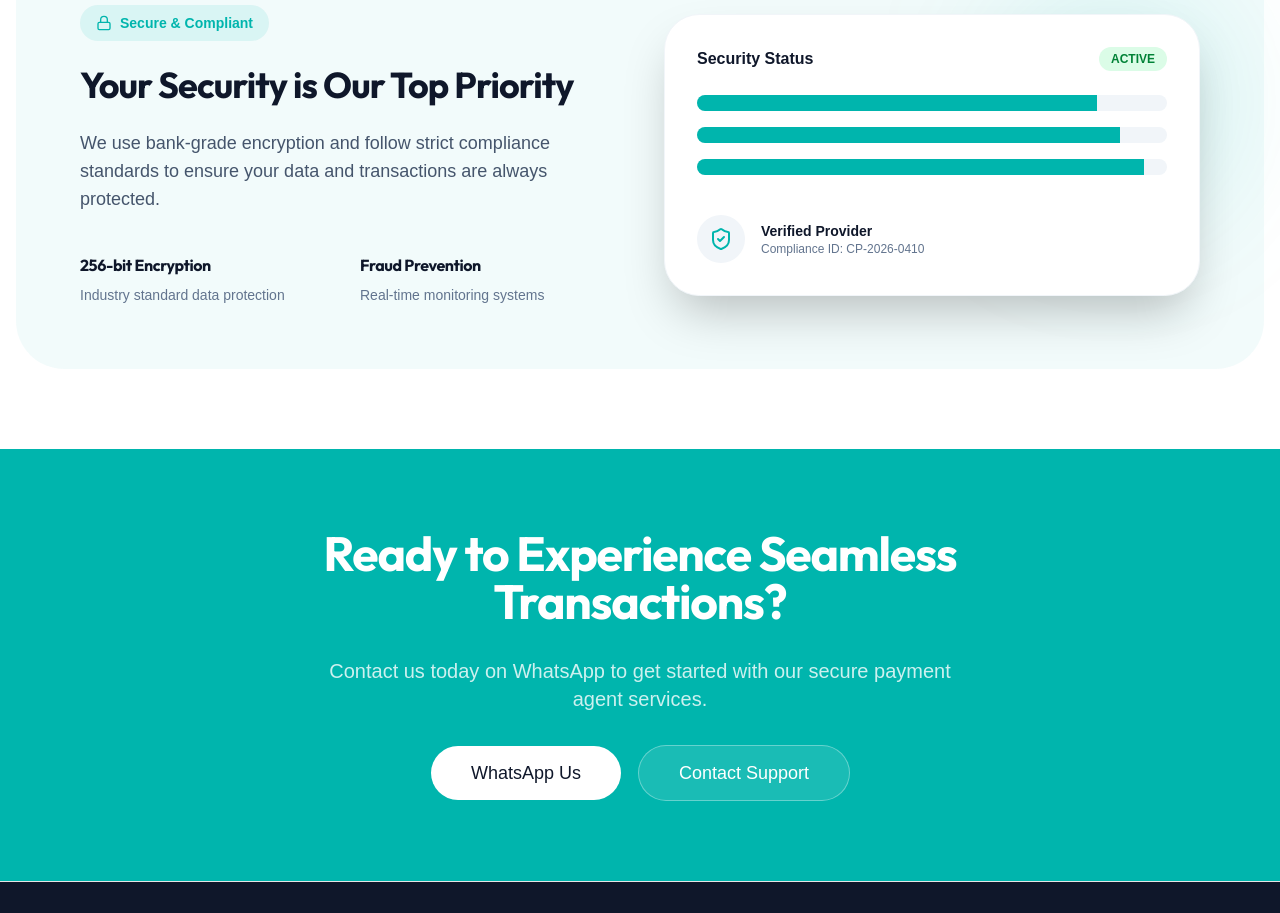
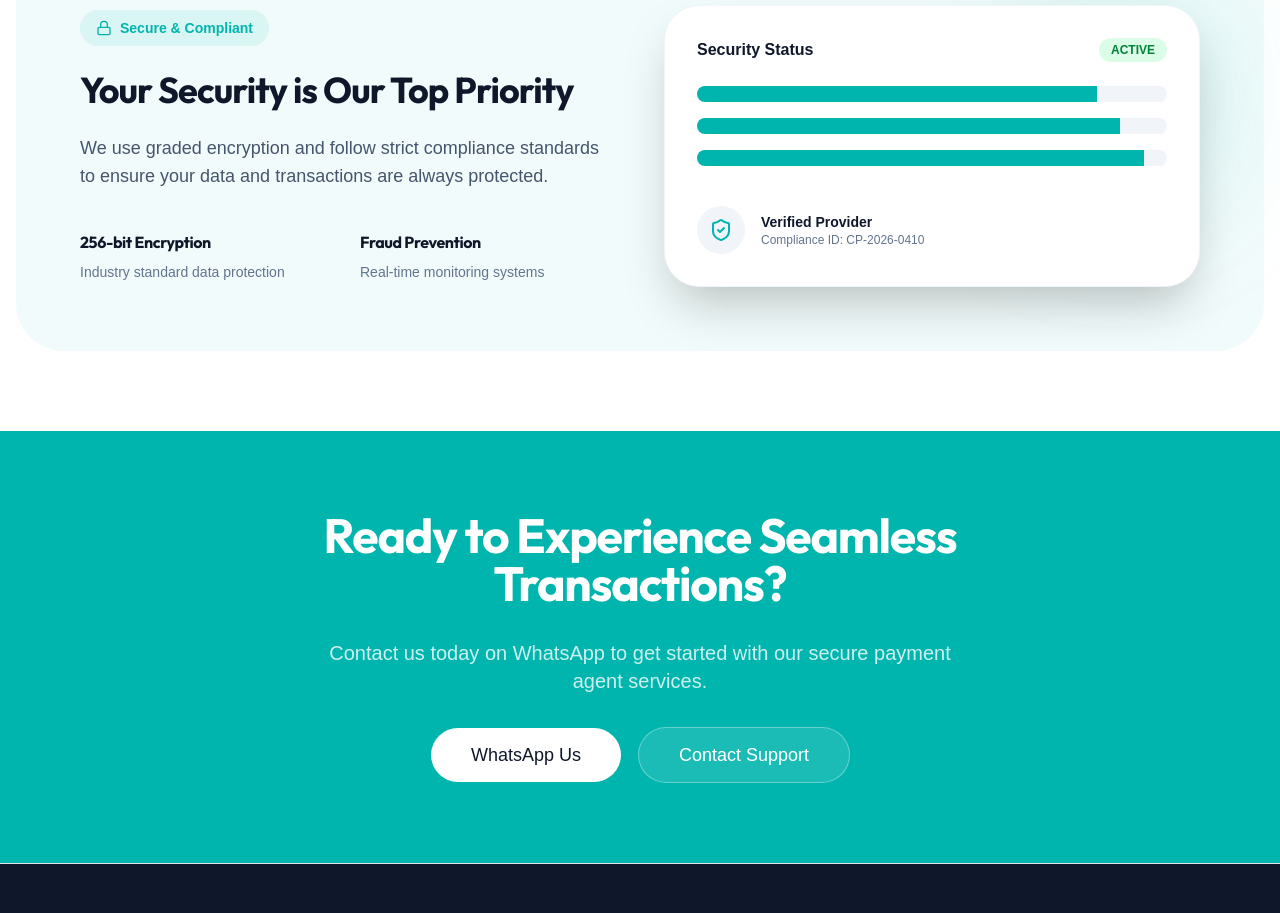
Before and after one commit to MicSianat/ClicksPay-Exchange, a React (Vite) app: page / in a window 1280 px wide. Shown: the part 2560-3473 px from the top of the page. Built offline with nearby package versions, Linux system fonts and the light colour scheme.

Commit message:
Update Home.tsx

```diff
--- a/src/pages/Home.tsx
+++ b/src/pages/Home.tsx
@@ -238,7 +238,7 @@ export default function Home() {
               </div>
               <h2 className="text-4xl font-bold text-secondary">Your Security is Our Top Priority</h2>
               <p className="text-slate-600 text-lg">
-                We use bank-grade encryption and follow strict compliance standards to ensure your data and transactions are always protected.
+                We use graded encryption and follow strict compliance standards to ensure your data and transactions are always protected.
               </p>
               <div className="grid grid-cols-2 gap-6 pt-4">
                 <div className="space-y-2">
```
